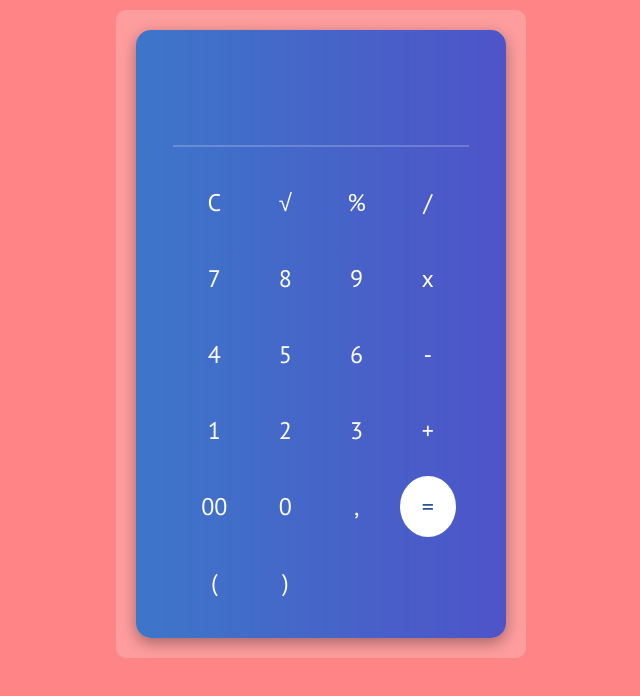
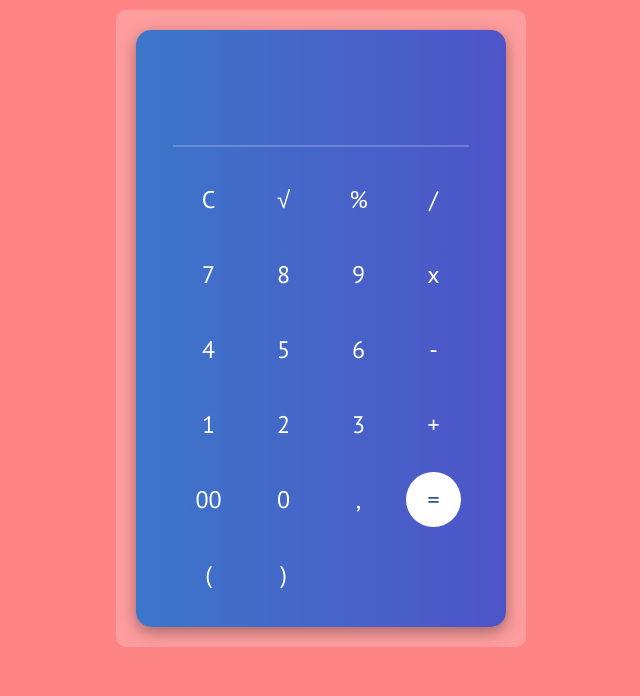
Before and after one commit to ilyakaverin/calculator, a React (Vite) app: page / in a window 1280 px wide. Shown: the top 696 px of the page, without its empty margins (319-959 px from the left). Built offline with nearby package versions, Linux system fonts and the light colour scheme.

Commit message:
fixed rounded input buttons

```diff
--- a/src/App.css
+++ b/src/App.css
@@ -40,20 +40,23 @@
 .grid {
     display: grid;
     grid-template-columns:repeat(4, 1fr);
-    grid-gap: 15px;
     padding: 25px;
+    grid-gap: 20px;
     margin: 0 auto;
+
 
 }
 .grid button {
     background: none;
-    border-radius: 100%;
+    border-radius: 50%;
     border:none;
     font-size: 1.5em;
     color: #fff;
-    padding:15px;
+    width:55px;
+    height:55px;
     outline: 0;
     font-family: inherit;
+    vertical-align: baseline;
 
 
 
--- a/src/App.js
+++ b/src/App.js
@@ -50,7 +50,7 @@ const App = () => {
             const output = calculation(expression);
 
             setResult(output);
-            setExpression(output);
+
           }
         }
       };
@@ -87,7 +87,6 @@ const App = () => {
           const output = calculation(expression);
 
           setResult(output);
-          setExpression(output);
         }
         if (e.key === "√" && !isNaN(last(expression))) {
           const result = sqrt(expression);
```
